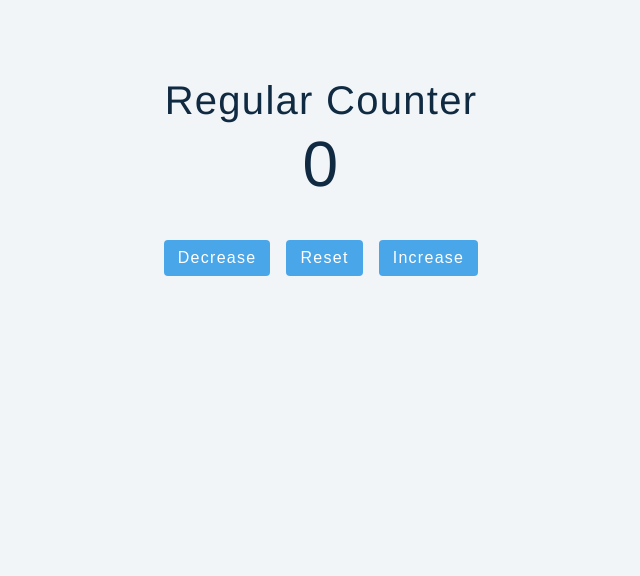
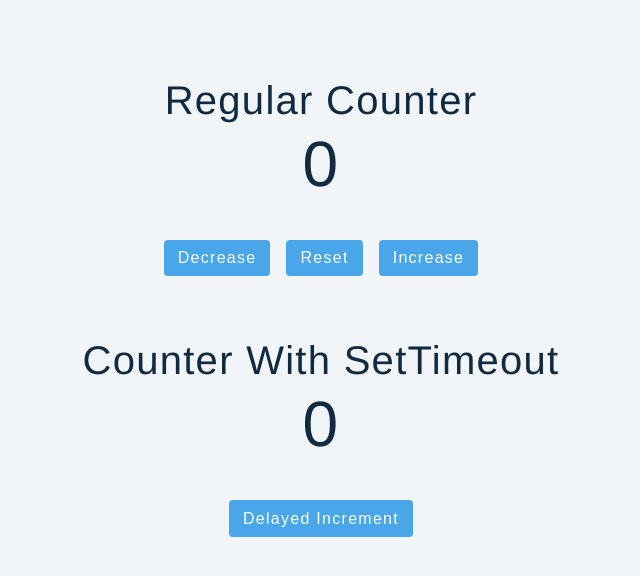
Before and after one commit to locaulker/react-advanced-v18, a React (Create React App) app: page / in a window 1280 px wide. Shown: the top 576 px of the page, without its empty margins (319-959 px from the left). Built offline with nearby package versions, Linux system fonts and the light colour scheme.

Commit message:
completed useState

```diff
--- a/src/tutorial/01-useState/setup/5-useState-counter.js
+++ b/src/tutorial/01-useState/setup/5-useState-counter.js
@@ -6,6 +6,16 @@ const UseStateCounter = () => {
   // reference function
   const resetValue = () => {
     setValue(0)
+  }
+
+  // reference complex function
+  const delayedIncrease = () => {
+    setTimeout(() => {
+      // setValue(value + 1)
+      setValue(prevState => {
+        return prevState + 1
+      })
+    }, 2000)
   }
 
   return (
@@ -29,6 +39,16 @@ const UseStateCounter = () => {
           Increase
         </button>
       </section>
+
+      <section style={{ margin: "4rem 0" }}>
+        <h2>Counter With SetTimeout</h2>
+        <h1>{value}</h1>
+
+        {/* Using an inline function */}
+        <button className="btn" onClick={delayedIncrease}>
+          Delayed Increment
+        </button>
+      </section>
     </>
   )
 }
```
